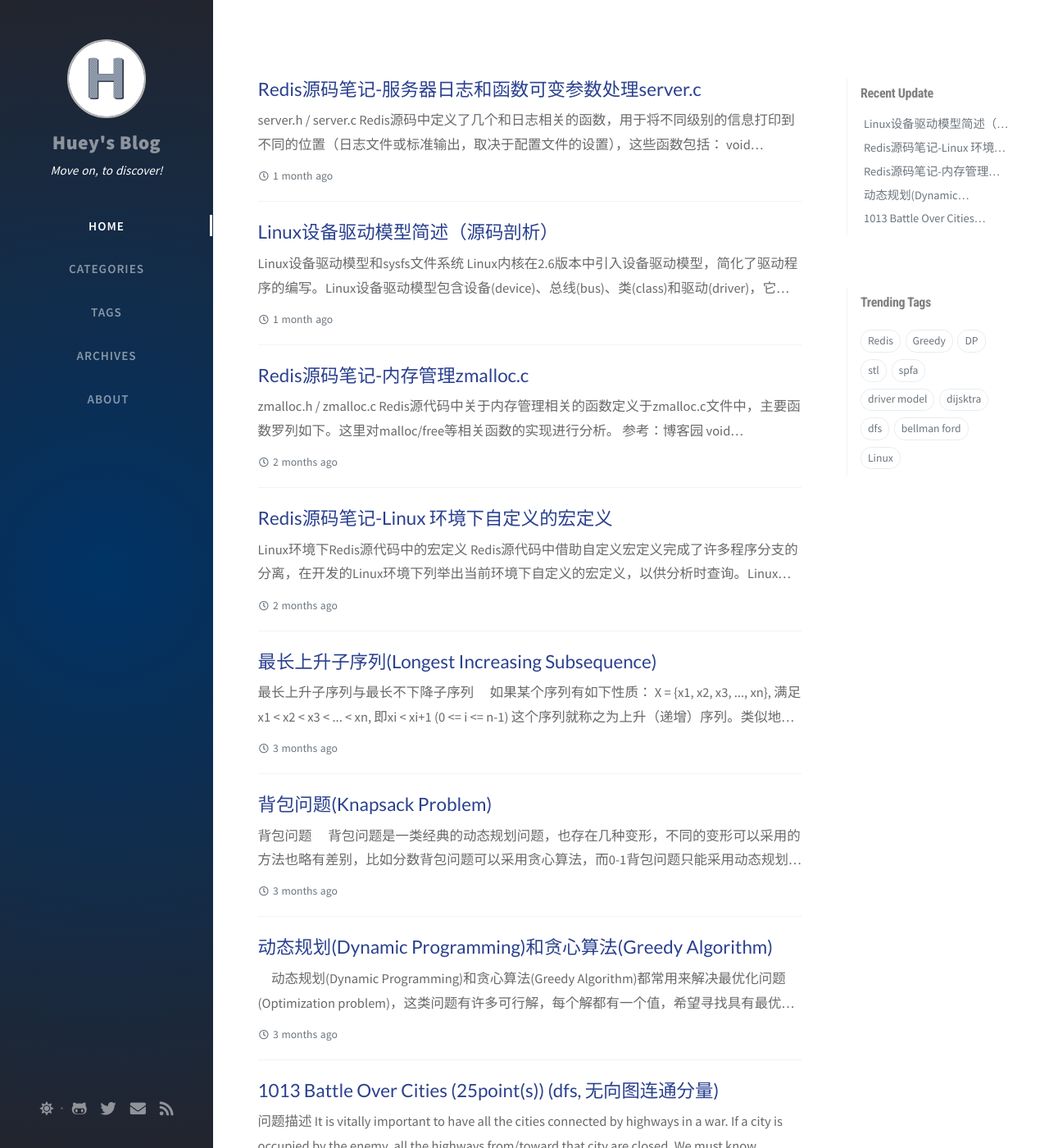
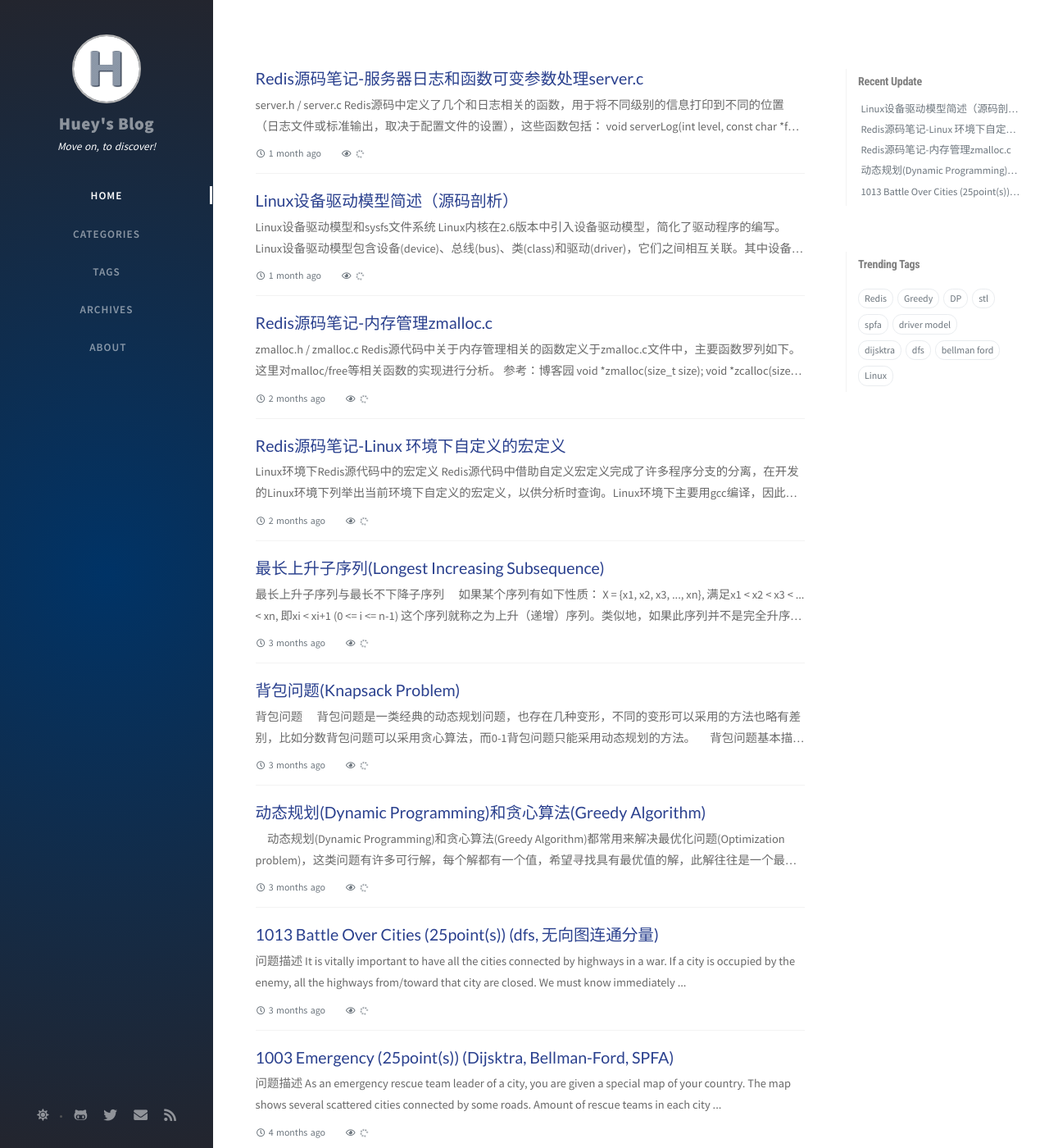
Before and after one commit to hughesxu/hughesxu.github.io, a Jekyll site: the page built from index.html, in a window 1280 px wide and 1400 px high. Shown: the whole window at 82% size. Built offline with Jekyll 4.4.1, drawn with Linux system fonts in a browser that asks for light colours; nearby versions of some CDN libraries; the list of posts is cut into pages by our own code; comment, search, counter and statistics services are not loaded.

Commit message:
pages: update format info

```diff
--- a/_config.yml
+++ b/_config.yml
@@ -13,7 +13,7 @@ title: Huey's Blog
 
 tagline: Move on, to discover!  # it will display as the sub-title
 
-description: >-                        # used by seo meta and the atom feed
+description: http://hughesxu.github.io                        # used by seo meta and the atom feed
 
 # Replace with the website url, e.g. 'https://username.github.io'
 url: 'http://hughesxu.github.io'
@@ -58,7 +58,7 @@ google_analytics:
 
   pv:
     # DO NOT enable it unless you know how to deploy the Google Analytics superProxy.
-    enabled: false
+    enabled: true
     # the next options only valid when `google_analytics.pv` is enabled.
     proxy_url: ''
     proxy_endpoint: ''
--- a/assets/css/_addon/main.scss
+++ b/assets/css/_addon/main.scss
@@ -51,15 +51,15 @@ html[mode=dark] {
 }
 
 html, body {
-  font-size: 16px;
+  font-size: 14px;
 }
 
 body {
-  line-height: 1.75rem;
+  line-height: 1.50rem;
   background: var(--body-bg);
   color: var(--text-color);
   -webkit-font-smoothing: antialiased;
-  font-family: 'Source Sans Pro', 'Microsoft Yahei', sans-serif;
+  font-family: 'Source Sans Pro', 'DengXian', sans-serif;
 }
 
 /*--- sidebar layout ---*/
```
Also changed, not shown: Gemfile.lock.
